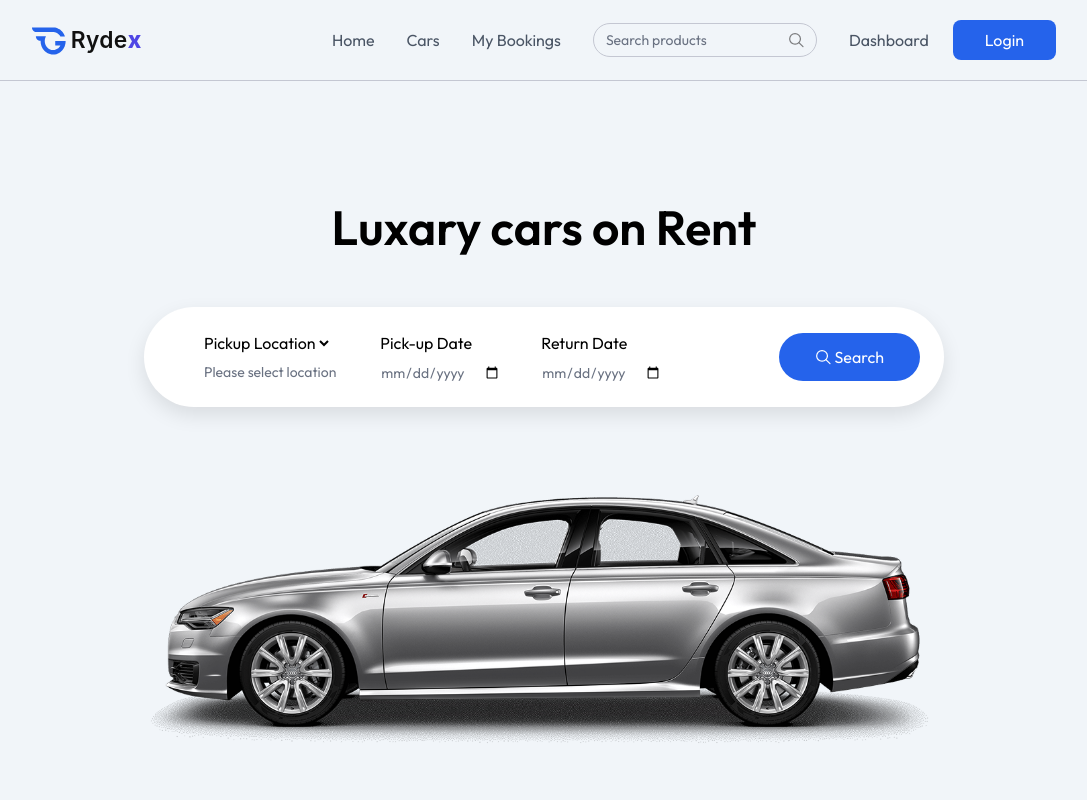
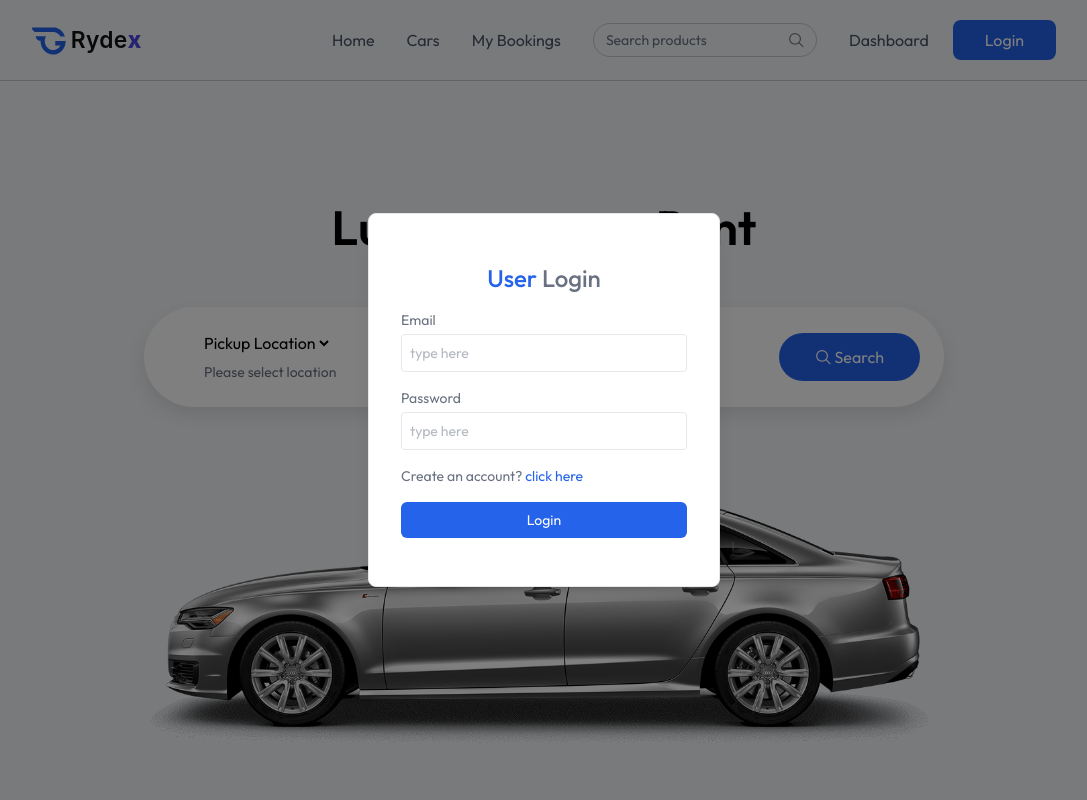
Before and after one commit to Aarsh31248/Rydex, a React (Vite) app in the folder client/: page / in a window 1280 px wide. Both pictures are taken after a click on the button "Login". Shown: the top 800 px of the page, without its empty margins (96-1183 px from the left). Built offline with nearby package versions, Linux system fonts and the light colour scheme.

Commit message:
feat: Login and Signup form

```diff
--- a/client/src/App.jsx
+++ b/client/src/App.jsx
@@ -11,6 +11,7 @@
 import AddCar from "./pages/owner/AddCar";
 import ManageCars from "./pages/owner/ManageCars";
 import ManageBookings from "./pages/owner/ManageBookings";
+import Login from "./components/Login";
 
 const App = () => {
   const [showLogin, setShowLogin] = useState(false);
@@ -18,6 +19,8 @@
 
   return (
     <>
+      {showLogin && <Login setShowLogin={setShowLogin} />}
+
       {!isOwnerPath && <Navbar setShowLogin={setShowLogin} />}
 
       <Routes>
--- /dev/null
+++ b/client/src/components/Login.jsx
@@ -0,0 +1,91 @@
+import { useState } from "react";
+
+const Login = ({ setShowLogin }) => {
+  const [state, setState] = useState("login");
+  const [name, setName] = useState("");
+  const [email, setEmail] = useState("");
+  const [password, setPassword] = useState("");
+
+  const onSubmitHandler = async (event) => {
+    event.preventDefault();
+  };
+
+  return (
+    <div
+      onClick={() => setShowLogin(false)}
+      className="fixed top-0 left-0 right-0 bottom-0 z-100 flex items-center text-sm text-gray-600 bg-black/50"
+    >
+      <form
+        onSubmit={onSubmitHandler}
+        onClick={(e) => e.stopPropagation()}
+        className="flex flex-col gap-4 m-auto items-start p-8 py-12 w-80 sm:w-88 text-gray-500 rounded-lg shadow-xl border border-gray-200 bg-white"
+      >
+        <p className="text-2xl font-medium m-auto">
+          <span className="text-primary">User</span>{" "}
+          {state === "login" ? "Login" : "Sign Up"}
+        </p>
+        {state === "register" && (
+          <div className="w-full">
+            <p>Name</p>
+            <input
+              onChange={(e) => setName(e.target.value)}
+              value={name}
+              placeholder="type here"
+              className="border border-gray-200 rounded w-full p-2 mt-1 outline-primary"
+              type="text"
+              required
+            />
+          </div>
+        )}
+        <div className="w-full ">
+          <p>Email</p>
+          <input
+            onChange={(e) => setEmail(e.target.value)}
+            value={email}
+            placeholder="type here"
+            className="border border-gray-200 rounded w-full p-2 mt-1 outline-primary"
+            type="email"
+            required
+          />
+        </div>
+        <div className="w-full ">
+          <p>Password</p>
+          <input
+            onChange={(e) => setPassword(e.target.value)}
+            value={password}
+            placeholder="type here"
+            className="border border-gray-200 rounded w-full p-2 mt-1 outline-primary"
+            type="password"
+            required
+          />
+        </div>
+        {state === "register" ? (
+          <p>
+            Already have account?{" "}
+            <span
+              onClick={() => setState("login")}
+              className="text-primary cursor-pointer"
+            >
+              click here
+            </span>
+          </p>
+        ) : (
+          <p>
+            Create an account?{" "}
+            <span
+              onClick={() => setState("register")}
+              className="text-primary cursor-pointer"
+            >
+              click here
+            </span>
+          </p>
+        )}
+        <button className="bg-primary hover:bg-blue-800 transition-all text-white w-full py-2 rounded-md cursor-pointer">
+          {state === "register" ? "Create Account" : "Login"}
+        </button>
+      </form>
+    </div>
+  );
+};
+
+export default Login;
```
